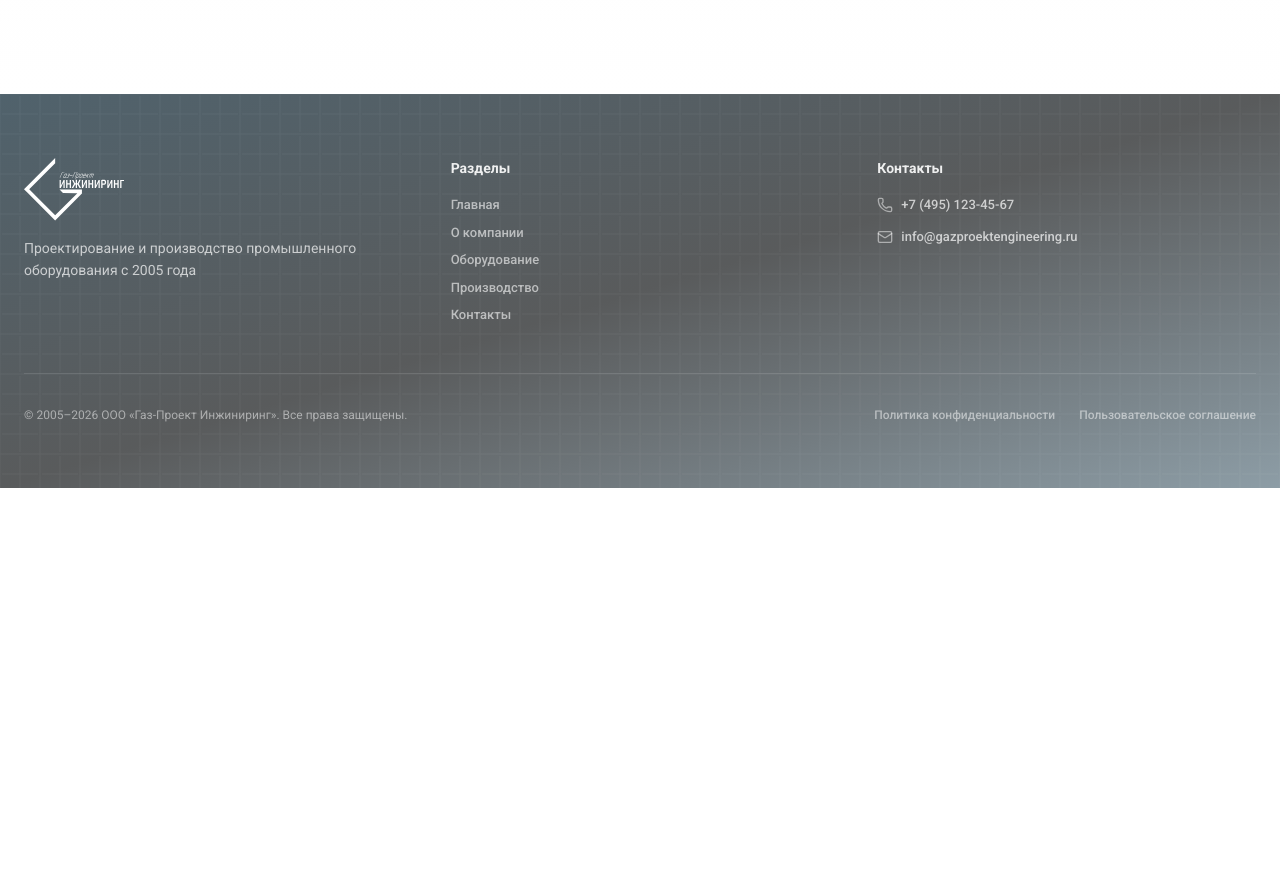
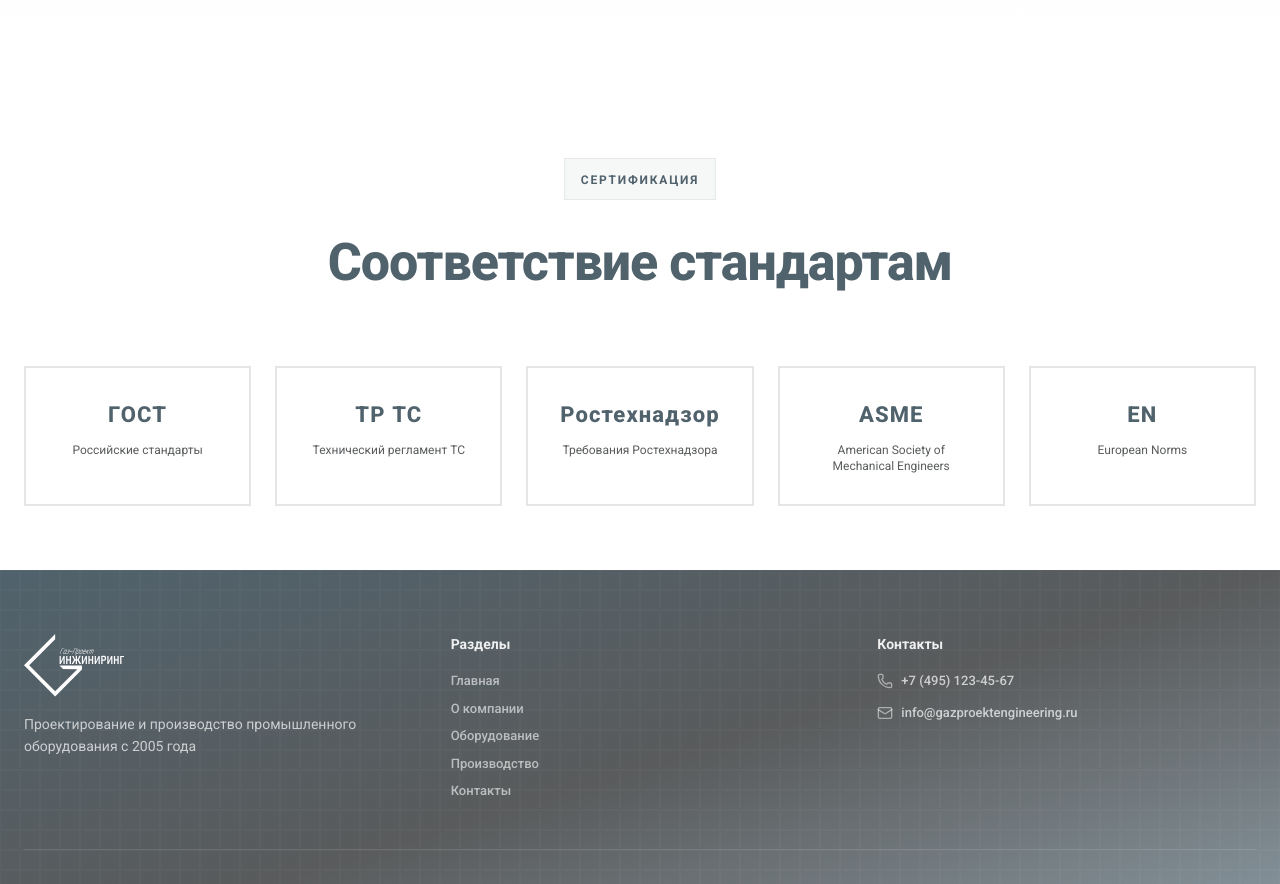
Before and after one commit to Pavel-studios/gpi2, a React (Vite) app: page /equipment in a window 1280 px wide. Shown: the part 4553-5437 px from the top of the page. Before the commit the page ends 5041 px from the top, so only its background shows below. Built offline with nearby package versions, Linux system fonts and the light colour scheme.

Commit message:
added standarts to equipments

```diff
--- a/src/app/components/EquipmentSection.tsx
+++ b/src/app/components/EquipmentSection.tsx
@@ -105,6 +105,13 @@ export function EquipmentSection() {
       year: 2023,
       images: ['lukoil1.jpg', 'lukoil2.jpg']
     }
+  ];
+  const standards = [
+    { name: 'ГОСТ', fullName: 'Российские стандарты', color: 'from-[#50626C] to-[#595B5C]' },
+    { name: 'ТР ТС', fullName: 'Технический регламент ТС', color: 'from-[#595B5C] to-[#8D9DA6]' },
+    { name: 'Ростехнадзор', fullName: 'Требования Ростехнадзора', color: 'from-[#8D9DA6] to-[#A7A9AC]' },
+    { name: 'ASME', fullName: 'American Society of Mechanical Engineers', color: 'from-[#50626C] to-[#8D9DA6]' },
+    { name: 'EN', fullName: 'European Norms', color: 'from-[#595B5C] to-[#A7A9AC]' },
   ];
 
   return (
@@ -415,6 +422,60 @@ export function EquipmentSection() {
           </motion.div>
         </div>
       </section>
+      <section className="relative py-16 px-6 bg-white">
+        <div className="max-w-7xl mx-auto">
+          <motion.div
+            initial={{ opacity: 0, y: 30 }}
+            whileInView={{ opacity: 1, y: 0 }}
+            viewport={{ once: true }}
+            transition={{ duration: 0.6 }}
+            className="text-center mb-16"
+          >
+            <div className="inline-block px-4 py-2 bg-[#50626C]/5 border border-[#50626C]/10 mb-6">
+              <span className="text-[#50626C]" style={{ fontSize: '12px', fontWeight: 700, letterSpacing: '0.15em' }}>
+                СЕРТИФИКАЦИЯ
+              </span>
+            </div>
+            <h2
+              className="text-[#50626C] mb-6"
+              style={{ fontSize: 'clamp(32px, 5vw, 52px)', fontWeight: 800, letterSpacing: '-0.02em' }}
+            >
+              Соответствие стандартам
+            </h2>
+          </motion.div>
+
+          <div className="grid md:grid-cols-3 lg:grid-cols-5 gap-6">
+            {standards.map((standard, index) => (
+              <motion.div
+                key={index}
+                initial={{ opacity: 0, scale: 0.9 }}
+                whileInView={{ opacity: 1, scale: 1 }}
+                viewport={{ once: true }}
+                transition={{ duration: 0.4, delay: index * 0.1 }}
+                className="group relative overflow-hidden"
+              >
+                <div className="absolute inset-0 bg-white border-2 border-[#A7A9AC]/30 group-hover:border-[#8D9DA6]/60 transition-all duration-300" />
+                <div className={`absolute inset-0 bg-gradient-to-br ${standard.color} opacity-0 group-hover:opacity-100 transition-opacity duration-300`} />
+
+                <div className="relative p-8 text-center">
+                  <div
+                    className="text-[#50626C] group-hover:text-white mb-3 transition-colors"
+                    style={{ fontSize: '22px', fontWeight: 800, letterSpacing: '0.05em' }}
+                  >
+                    {standard.name}
+                  </div>
+                  <div
+                    className="text-[#595B5C] group-hover:text-white/80 transition-colors"
+                    style={{ fontSize: '12px', fontWeight: 400, lineHeight: 1.3 }}
+                  >
+                    {standard.fullName}
+                  </div>
+                </div>
+              </motion.div>
+            ))}
+          </div>
+        </div>
+      </section>
     </div>
   );
 }
```
